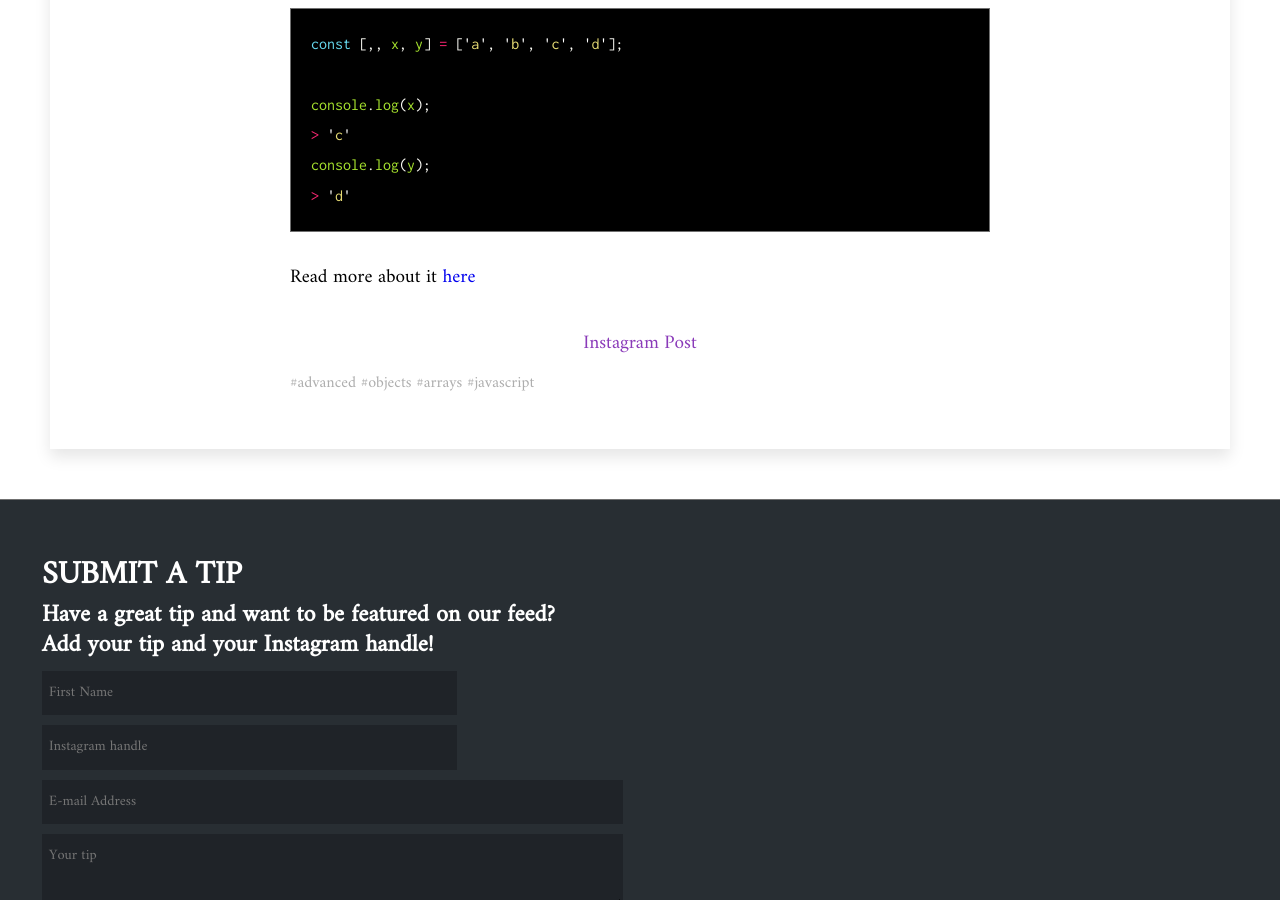
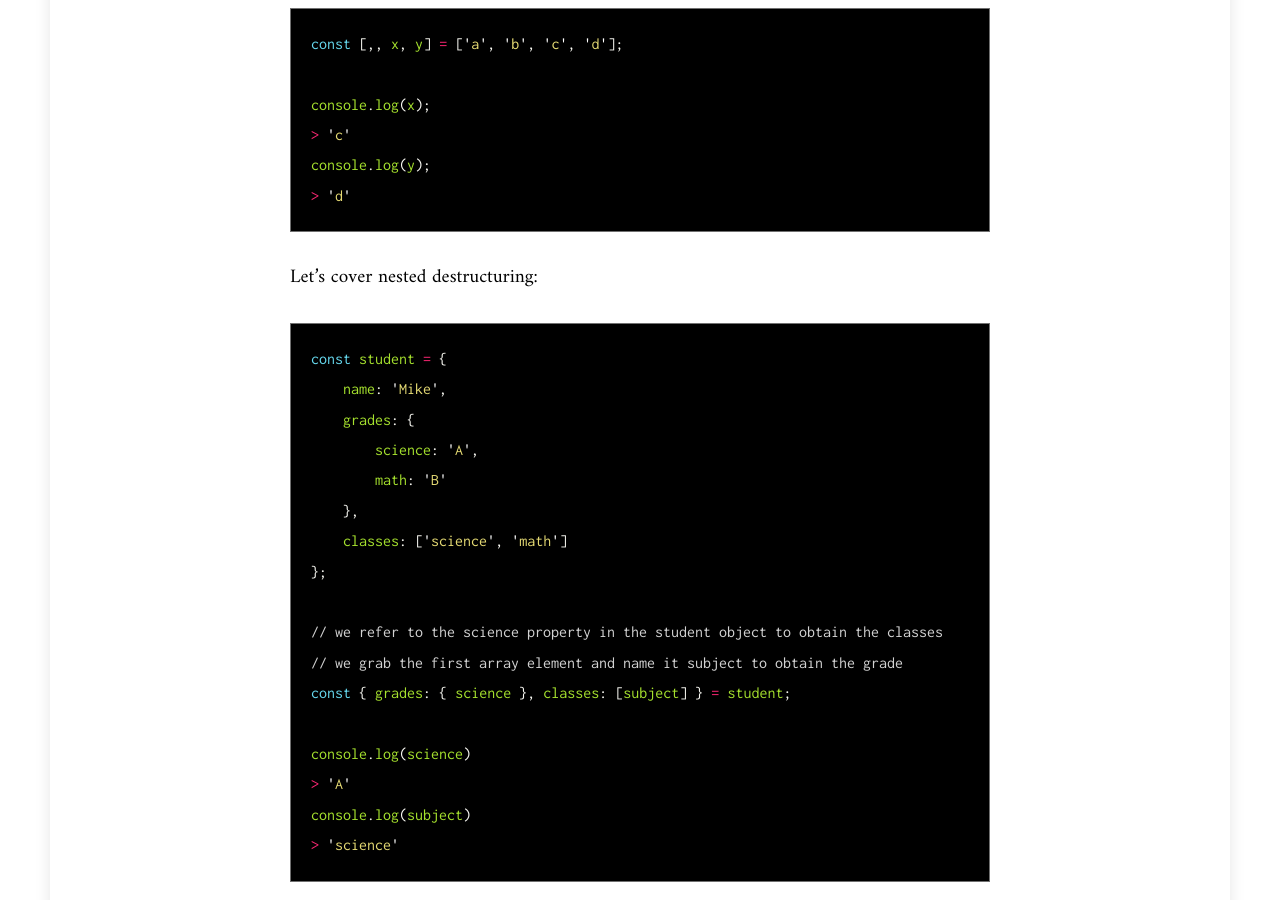
Before and after one commit to dev-diaries/web, a Jekyll site: the page built from _social-posts/javascript-object-destructuring.md, in a window 1280 px wide and 900 px high, scrolled down 1848 px. Built offline with Jekyll 4.4.1, drawn with Linux system fonts in a browser that asks for light colours.

Commit message:
add nested destructuring

```diff
--- a/_social-posts/javascript-object-destructuring.md
+++ b/_social-posts/javascript-object-destructuring.md
@@ -86,6 +86,29 @@ console.log(y);
 {% endhighlight %}
 
 {:.post-content}
+Let's cover nested destructuring:
+
+{% highlight js %}
+const student = {
+    name: 'Mike',
+    grades: {
+        science: 'A',
+        math: 'B'
+    },
+    classes: ['science', 'math']
+};
+
+// we refer to the science property in the student object to obtain the classes
+// we grab the first array element and name it subject to obtain the grade
+const { grades: { science }, classes: [subject] } = student;
+
+console.log(science)
+> 'A'
+console.log(subject)
+> 'science'
+{% endhighlight %}
+
+{:.post-content}
 Read more about it <a href="{{page.docs}}" target="_blank">here</a>
 
 {% if page.instagram-id %}
```
Also changed, not shown: other parts of _social-posts/javascript-object-destructuring.md (+1 -1 lines).
